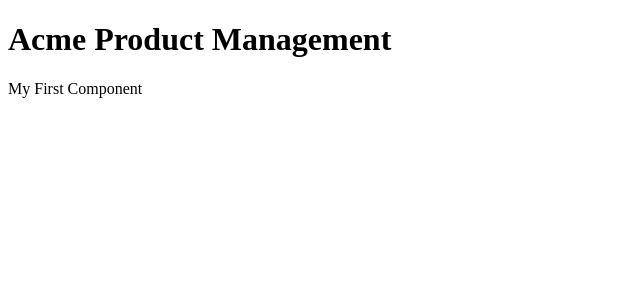
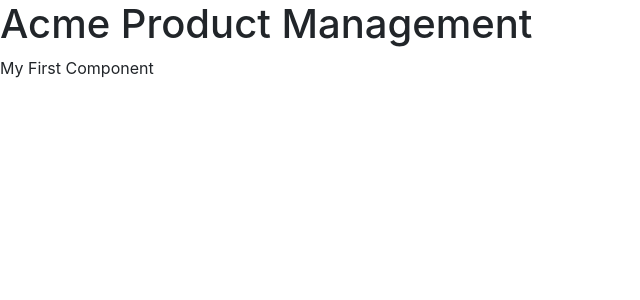
Before and after one commit to be-value/Angular-Pluralsight-course, an Angular app: page / in a window 1280 px wide. Shown: the top 300 px of the page, without its empty margins (0-640 px from the left). Built offline with nearby package versions, Linux system fonts and the light colour scheme.

Commit message:
Added bootstrap css to the project

```diff
--- a/package.json
+++ b/package.json
@@ -21,6 +21,7 @@
     "@angular/platform-browser": "^5.2.0",
     "@angular/platform-browser-dynamic": "^5.2.0",
     "@angular/router": "^5.2.0",
+    "bootstrap": "^4.1.0",
     "core-js": "^2.4.1",
     "rxjs": "^5.5.6",
     "zone.js": "^0.8.19"
--- a/src/styles.css
+++ b/src/styles.css
@@ -1 +1,2 @@
 /* You can add global styles to this file, and also import other style files */
+@import "~bootstrap/dist/css/bootstrap.css"
```
Also changed, not shown: 2 other files (tests, documents, lock files or other folders).
